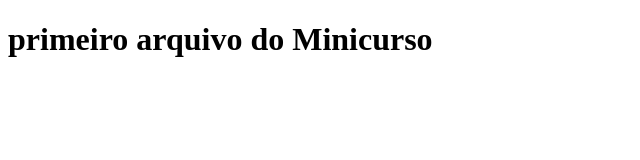
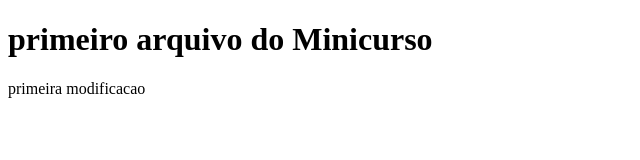
Before and after one commit to alisk-1/MinicursoGithub, a plain HTML site: page index.html in a window 1280 px wide. Shown: the whole page, without its empty margins (0-640 px from the left). Drawn offline with Linux system fonts and the light colour scheme.

Commit message:
Alteração 1

```diff
--- a/index.html
+++ b/index.html
@@ -5,5 +5,6 @@
 </head>
  <body>
        <h1>primeiro arquivo do Minicurso</h1>
+	<p>primeira modificacao</p>
  </body>
 </html>
```
